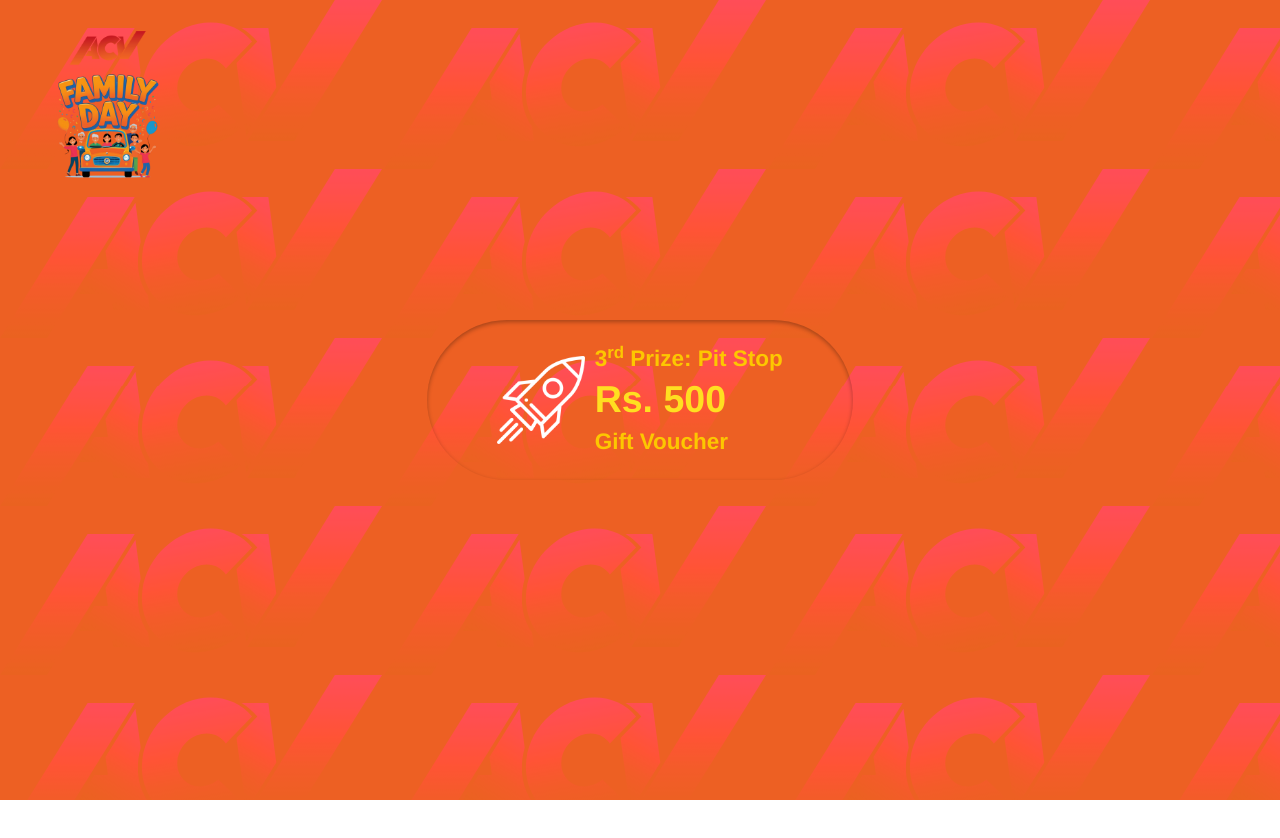
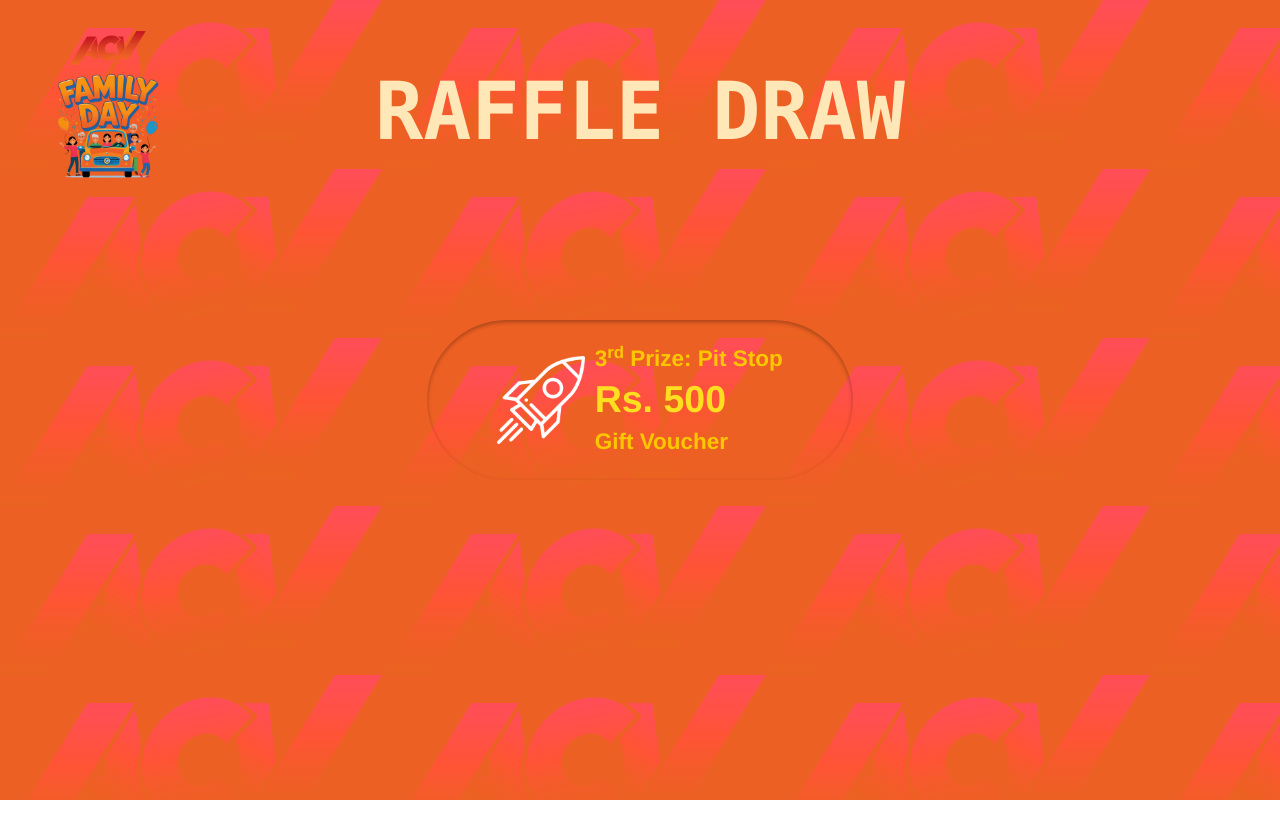
Before and after one commit to arunachaleshwaran/raffle-draw, a React (Vite) app: page / in a window 1280 px wide. Shown: the top 838 px of the page. Built offline with nearby package versions, Linux system fonts and the light colour scheme; what tailwindcss-animated would draw is missing.

Commit message:
✨add title

```diff
--- a/src/App.tsx
+++ b/src/App.tsx
@@ -7,6 +7,7 @@
 import { AnimatedList } from '@/components/magicui/animated-list';
 import { PriceCard } from './components/price-card';
 import BrandVsPeople from './brand-vs-people.json';
+import { HyperText } from './components/magicui/hyper-text';
 function App() {
   const [state, setState] = useState<
     'button' | 'button-click' | 'spin-wheel' | 'winner' | 'price-revile' | 'team-reveal'
@@ -120,6 +121,7 @@
   };
   return (
     <>
+      <HyperText className="absolute text-9xl top-1/12">Raffle Draw</HyperText>
       {!isComplete && (
         <span
           className="absolute w-[80vmin] h-[80vmin] flex justify-center items-center"
--- /dev/null
+++ b/src/components/magicui/hyper-text.tsx
@@ -0,0 +1,141 @@
+'use client';
+
+import { cn } from '@/lib/utils';
+import { AnimatePresence, motion, type MotionProps } from 'motion/react';
+import { useEffect, useRef, useState } from 'react';
+
+type CharacterSet = string[] | readonly string[];
+
+interface HyperTextProps extends MotionProps {
+  /** The text content to be animated */
+  children: string;
+  /** Optional className for styling */
+  className?: string;
+  /** Duration of the animation in milliseconds */
+  duration?: number;
+  /** Delay before animation starts in milliseconds */
+  delay?: number;
+  /** Component to render as - defaults to div */
+  as?: React.ElementType;
+  /** Whether to start animation when element comes into view */
+  startOnView?: boolean;
+  /** Whether to trigger animation on hover */
+  animateOnHover?: boolean;
+  /** Custom character set for scramble effect. Defaults to uppercase alphabet */
+  characterSet?: CharacterSet;
+}
+
+const DEFAULT_CHARACTER_SET = Object.freeze(
+  'ABCDEFGHIJKLMNOPQRSTUVWXYZ'.split(''),
+) as readonly string[];
+
+const getRandomInt = (max: number): number => Math.floor(Math.random() * max);
+
+export function HyperText({
+  children,
+  className,
+  duration = 800,
+  delay = 0,
+  as: Component = 'div',
+  startOnView = false,
+  animateOnHover = true,
+  characterSet = DEFAULT_CHARACTER_SET,
+  ...props
+}: HyperTextProps) {
+  const MotionComponent = motion.create(Component, {
+    forwardMotionProps: true,
+  });
+
+  const [displayText, setDisplayText] = useState<string[]>(() => children.split(''));
+  const [isAnimating, setIsAnimating] = useState(false);
+  const iterationCount = useRef(0);
+  const elementRef = useRef<HTMLElement>(null);
+
+  const handleAnimationTrigger = () => {
+    if (animateOnHover && !isAnimating) {
+      iterationCount.current = 0;
+      setIsAnimating(true);
+    }
+  };
+
+  // Handle animation start based on view or delay
+  useEffect(() => {
+    if (!startOnView) {
+      const startTimeout = setTimeout(() => {
+        setIsAnimating(true);
+      }, delay);
+      return () => clearTimeout(startTimeout);
+    }
+
+    const observer = new IntersectionObserver(
+      ([entry]) => {
+        if (entry.isIntersecting) {
+          setTimeout(() => {
+            setIsAnimating(true);
+          }, delay);
+          observer.disconnect();
+        }
+      },
+      { threshold: 0.1, rootMargin: '-30% 0px -30% 0px' },
+    );
+
+    if (elementRef.current) {
+      observer.observe(elementRef.current);
+    }
+
+    return () => observer.disconnect();
+  }, [delay, startOnView]);
+
+  // Handle scramble animation
+  useEffect(() => {
+    if (!isAnimating) return;
+
+    const maxIterations = children.length;
+    const startTime = performance.now();
+    let animationFrameId: number;
+
+    const animate = (currentTime: number) => {
+      const elapsed = currentTime - startTime;
+      const progress = Math.min(elapsed / duration, 1);
+
+      iterationCount.current = progress * maxIterations;
+
+      setDisplayText((currentText) =>
+        currentText.map((letter, index) =>
+          letter === ' '
+            ? letter
+            : index <= iterationCount.current
+              ? children[index]
+              : characterSet[getRandomInt(characterSet.length)],
+        ),
+      );
+
+      if (progress < 1) {
+        animationFrameId = requestAnimationFrame(animate);
+      } else {
+        setIsAnimating(false);
+      }
+    };
+
+    animationFrameId = requestAnimationFrame(animate);
+
+    return () => cancelAnimationFrame(animationFrameId);
+  }, [children, duration, isAnimating, characterSet]);
+
+  return (
+    <MotionComponent
+      ref={elementRef}
+      className={cn('overflow-hidden py-2 text-4xl font-bold', className)}
+      onMouseEnter={handleAnimationTrigger}
+      {...props}
+    >
+      <AnimatePresence>
+        {displayText.map((letter, index) => (
+          <motion.span key={index} className={cn('font-mono', letter === ' ' ? 'w-3' : '')}>
+            {letter.toUpperCase()}
+          </motion.span>
+        ))}
+      </AnimatePresence>
+    </MotionComponent>
+  );
+}
```
